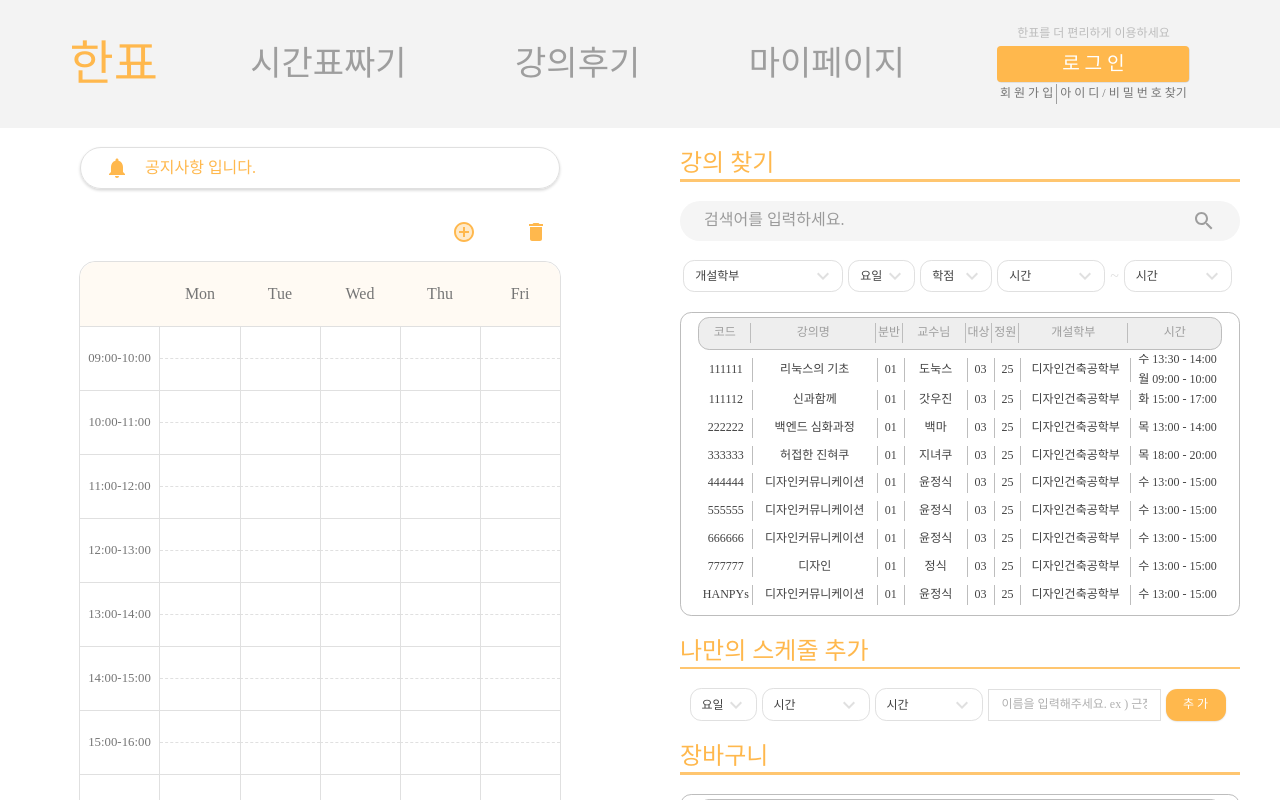
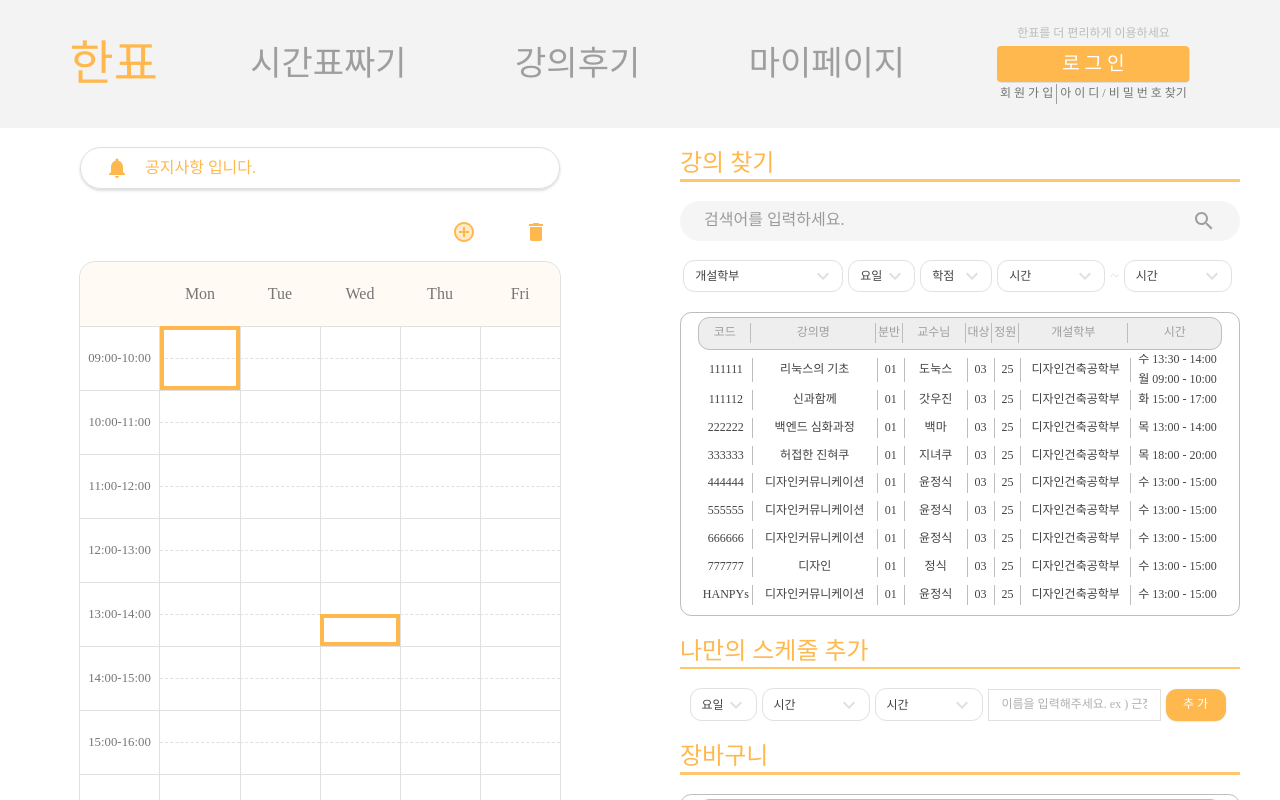
Before and after one commit to koreatech/hanpyo, a React (Create React App) app in the folder client/: page / in a window 1280 px wide. Both pictures are taken after a click on the element 962 px from the left and 369 px from the top of the page. Shown: the top 800 px of the page. Built offline with nearby package versions, Linux system fonts and the light colour scheme; a web font is replaced by a local one.

Commit message:
feat: 클릭시 동일 과목 시간 표기
- 과목 클릭시 code를 통해 같은 과목 filtering
- 분반을 통해 선택된 과목인지 다른 과목인지 판단
- UI적 요소는 추후 수정 예정

```diff
--- /dev/null
+++ b/client/src/components/UI/atoms/SameLectureBox/SameLectureBox.tsx
@@ -0,0 +1,40 @@
+import React from 'react';
+import { makeStyles } from '@material-ui/core/styles';
+
+interface SameLectureBoxProps {
+  startTime: number;
+  endTime: number;
+  nowSelected?: boolean;
+}
+
+interface CSSProps {
+  columnPos: number;
+  rowStartPos: number;
+  rowEndPos: number;
+  nowSelected?: boolean;
+}
+
+const useStyles = makeStyles((theme) => ({
+  root: {
+    display: 'flex',
+    flexDirection: 'column',
+    position: 'absolute',
+    height: (props: CSSProps) => (props.rowStartPos * 2 + props.rowEndPos * 2 <= 40 ? `${props.rowEndPos * 2}rem` : '4rem'),
+    width: '5rem',
+    boxSizing: 'border-box',
+    left: (props: CSSProps) => `${5 + props.columnPos * 5}rem`,
+    top: (props: CSSProps) => (props.rowStartPos * 2 + props.rowEndPos * 2 <= 40 ? `${4 + props.rowStartPos * 2}rem` : '40rem'),
+    border: (props: CSSProps) => `${props.nowSelected ? 4 : 2}px solid ${theme.palette.primary.main}`,
+  },
+}));
+
+const SameLectureBox = ({ startTime, endTime, nowSelected }: SameLectureBoxProps): JSX.Element => {
+  const columnPos = Math.floor(startTime / 1440);
+  const rowStartPos = ((startTime % 1440) - 540) / 30;
+  const rowEndPos = (endTime - startTime) / 30;
+  const classes = useStyles({ columnPos, rowStartPos, rowEndPos, nowSelected });
+
+  return <div className={classes.root} />;
+};
+
+export { SameLectureBox };
--- a/client/src/components/UI/atoms/index.ts
+++ b/client/src/components/UI/atoms/index.ts
@@ -10,3 +10,4 @@ export { SelectMenu } from './SelectMenu/SelectMenu';
 export type { SelectMenuProps } from './SelectMenu/SelectMenu';
 export { TimeSelectMenu } from './TimeSelectMenu/TimeSelectMenu';
 export type { TimeSelectMenuProps } from './TimeSelectMenu/TimeSelectMenu';
+export { SameLectureBox } from './SameLectureBox/SameLectureBox';
--- a/client/src/components/UI/molecules/LectureBoxContainer/LectureBoxContainer.tsx
+++ b/client/src/components/UI/molecules/LectureBoxContainer/LectureBoxContainer.tsx
@@ -1,6 +1,6 @@
 import React from 'react';
 import { makeStyles } from '@material-ui/core/styles';
-import { LectureBox } from '@/components/UI/atoms';
+import { LectureBox, SameLectureBox } from '@/components/UI/atoms';
 import { useStores } from '@/stores';
 import { useReactiveVar } from '@apollo/client';
 
@@ -16,9 +16,10 @@ const useStyles = makeStyles((theme) => ({
 
 const LectureBoxContainer = (): JSX.Element => {
   const classes = useStyles();
-  const { timeTableStore } = useStores();
+  const { timeTableStore, lectureInfoStore } = useStores();
   const savedLectures = useReactiveVar(timeTableStore.state.selectedTabLectures);
   const selectedTabIdx = useReactiveVar(timeTableStore.state.selectedTabIdx);
+  const nowSelectedLecture = useReactiveVar(lectureInfoStore.state.selectedLecture);
 
   const fillTableByLectures = () => {
     if (selectedTabIdx === 0) return <></>;
@@ -32,7 +33,23 @@ const LectureBoxContainer = (): JSX.Element => {
     });
   };
 
-  return <div className={classes.root}>{fillTableByLectures()}</div>;
+  const showSameLectures = () => {
+    const sameLectures = lectureInfoStore.getSameLectures();
+    console.log(sameLectures);
+    return sameLectures.map((sameLecture) => {
+      if (typeof sameLecture.time === 'string') return <></>;
+      return sameLecture.time.map((time) => {
+        if (sameLecture.class === nowSelectedLecture?.class) return <SameLectureBox startTime={time.start} endTime={time.end} nowSelected />;
+        return <SameLectureBox startTime={time.start} endTime={time.end} />;
+      });
+    });
+  };
+  return (
+    <div className={classes.root}>
+      {fillTableByLectures()}
+      {showSameLectures()}
+    </div>
+  );
 };
 
 export { LectureBoxContainer };
--- a/client/src/components/UI/molecules/LectureInfo/LectureInfo.tsx
+++ b/client/src/components/UI/molecules/LectureInfo/LectureInfo.tsx
@@ -57,7 +57,7 @@ interface LectureInfoProps {
   isHeader?: boolean;
   infos: LectureInfos;
   onDoubleClick: (infos: LectureInfos) => void;
-  onClick: () => void;
+  onClick: (infos: LectureInfos) => void;
   isBasketList?: boolean;
 }
 
@@ -86,7 +86,7 @@ const LectureInfo = ({ isHeader = false, infos, onDoubleClick, onClick, isBasket
   };
   return (
     <Tooltip title={isBasketList ? '시간표에서 제거하기' : '시간표에 추가하기'} placement="left" arrow disableHoverListener={isHeader}>
-      <div className={`${classes.root} ${subClass}`} onDoubleClick={() => onDoubleClick(infos)}>
+      <div className={`${classes.root} ${subClass}`} onClick={() => onClick(infos)} onDoubleClick={() => onDoubleClick(infos)}>
         <LectureInfoTitle className={LectureInfoTitleType.code} isHeader={isHeader}>
           {infos.code}
         </LectureInfoTitle>
--- a/client/src/components/UI/organisms/LectureList/LectureList.tsx
+++ b/client/src/components/UI/organisms/LectureList/LectureList.tsx
@@ -47,7 +47,7 @@ const headerInfos = {
 const LectureList = ({ isBasketList = false }: LectureListProps): JSX.Element => {
   const classes = useStyles({ isBasketList });
 
-  const { timeTableStore, snackbarStore } = useStores();
+  const { timeTableStore, snackbarStore, lectureInfoStore } = useStores();
   const onLectureSearchDoubleClickListener = (lectureInfos: LectureInfos) => {
     if (typeof lectureInfos.time === 'string') return;
     timeTableStore.addLectureToTable(lectureInfos);
@@ -60,6 +60,12 @@ const LectureList = ({ isBasketList = false }: LectureListProps): JSX.Element =>
     snackbarStore.setSnackbarType(SnackbarType.DELETE_SUCCESS);
     snackbarStore.setSnackbarState(true);
   };
+  const onLectureSearchClickListener = (lectureInfos: LectureInfos) => {
+    if (typeof lectureInfos.time === 'string') return;
+    lectureInfoStore.state.selectedLecture(lectureInfos);
+    console.log(lectureInfoStore.state.selectedLecture());
+  };
+
   const getLectureInfos = (infos: Array<LectureInfos>) => {
     if (!infos) return <></>;
     return infos.map((elem: LectureInfos) => {
@@ -68,7 +74,7 @@ const LectureList = ({ isBasketList = false }: LectureListProps): JSX.Element =>
           key={elem.code}
           infos={elem}
           onDoubleClick={isBasketList ? onBasketLectureDoubleClickListener : onLectureSearchDoubleClickListener}
-          onClick={() => {}}
+          onClick={isBasketList ? () => {} : onLectureSearchClickListener}
           isBasketList={isBasketList}
         />
       );
--- a/client/src/stores/LectureInfoStore.ts
+++ b/client/src/stores/LectureInfoStore.ts
@@ -18,6 +18,12 @@ class LectureInfoStore {
       lectures: makeVar<LectureInfos[]>(testData),
       selectedLecture: makeVar<LectureInfos | null>(null),
     };
+  }
+
+  getSameLectures(): LectureInfos[] {
+    const { lectures, selectedLecture } = this.state;
+    if (selectedLecture() === null) return [];
+    return lectures().filter((lecture) => lecture.code === selectedLecture()?.code);
   }
 }
 
@@ -146,7 +152,7 @@ const testData = [
     time: [{ start: 3660, end: 3780 }],
   },
   {
-    code: 'HANPYd',
+    code: 'hanpyo',
     name: '디자인커뮤니케이션',
     class: '01',
     prof: '윤정식',
@@ -156,24 +162,24 @@ const testData = [
     time: [{ start: 3660, end: 3780 }],
   },
   {
-    code: 'HANPYe',
+    code: 'hanpyo',
     name: '디자인커뮤니케이션',
-    class: '01',
+    class: '02',
     prof: '윤정식',
     grade: '03',
     personnel: '25',
     dept: '디자인건축공학부',
-    time: [{ start: 3660, end: 3780 }],
+    time: [{ start: 540, end: 600 }],
   },
   {
-    code: 'HANPYf',
+    code: 'hanpyo',
     name: '디자인커뮤니케이션',
-    class: '01',
+    class: '03',
     prof: '윤정식',
     grade: '03',
     personnel: '25',
     dept: '디자인건축공학부',
-    time: [{ start: 3660, end: 3780 }],
+    time: [{ start: 1980, end: 2040 }],
   },
   {
     code: 'HANPYg',
```
